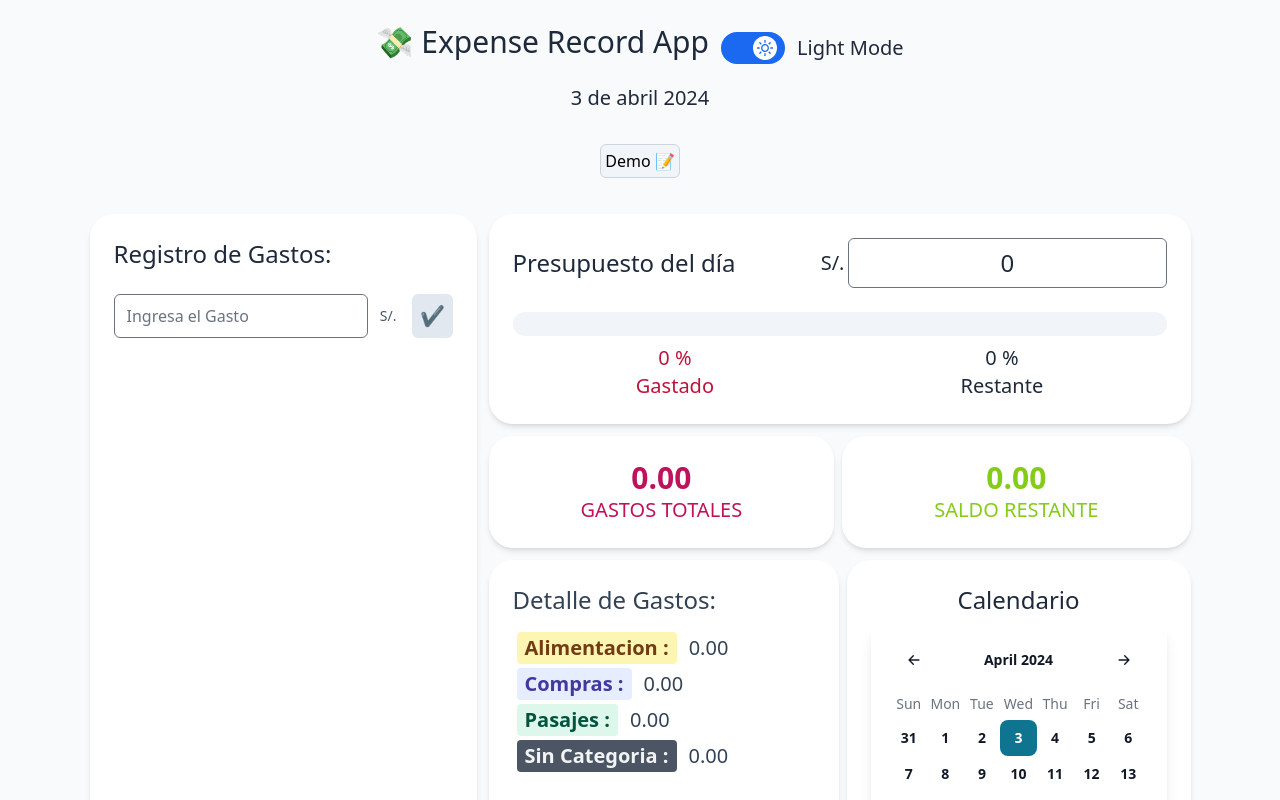
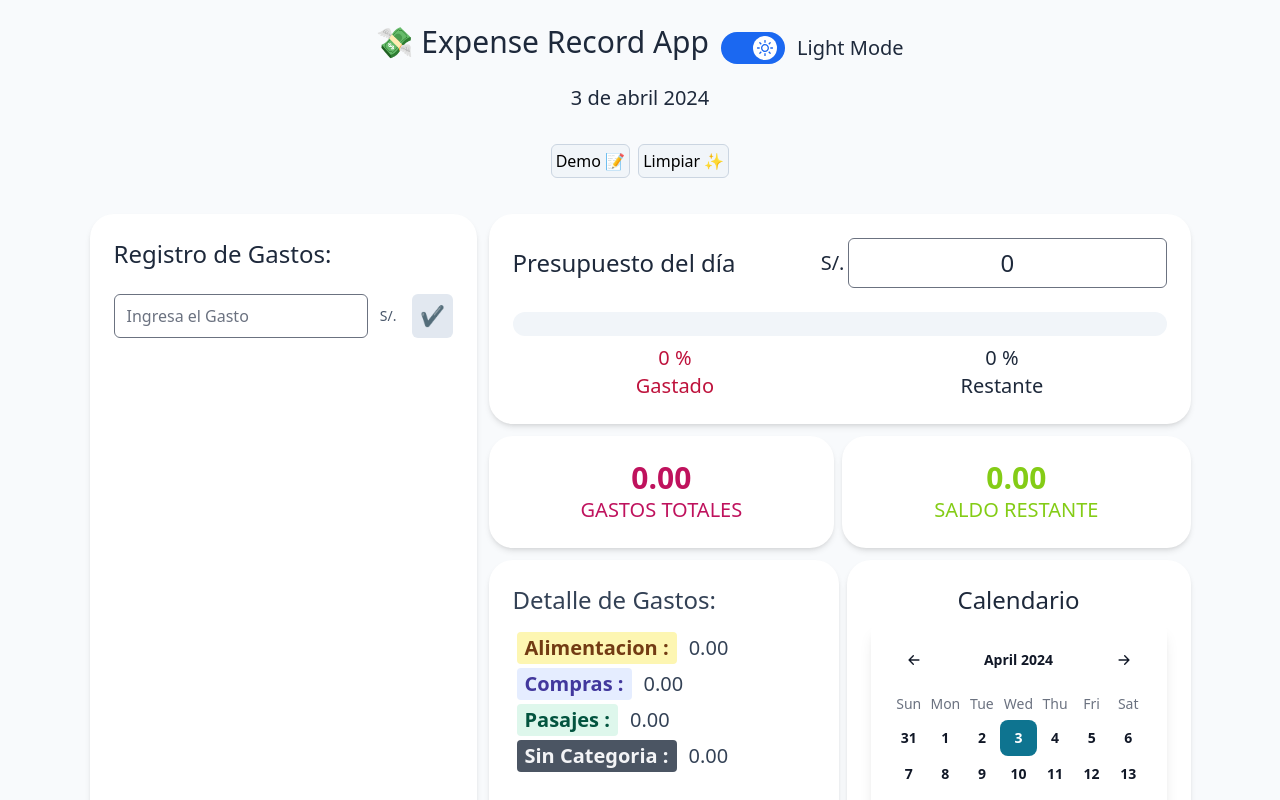
Before and after one commit to nattdev/expense-record-app, a React (Vite) app in the folder client/: page / in a window 1280 px wide. Shown: the top 800 px of the page. Built offline with nearby package versions, Linux system fonts and the light colour scheme.

Commit message:
Add functionality to clean Button

```diff
--- a/client/src/components/ToolsBar.jsx
+++ b/client/src/components/ToolsBar.jsx
@@ -19,6 +19,11 @@ function ToolsBar() {
         setCurrentBudget(2000);
     }
 
+    function cleanHandle() {
+        setExpenses([]);
+        setCurrentBudget(0);
+    }
+
     return (
         <div className="flex flex-col justify-between w-full pb-3 items-center mb-3 p-2 text-base">
             <header className="mb-3">
@@ -28,6 +33,9 @@ function ToolsBar() {
                 <div className="flex items-center">
                     <button className="bg-slate-100 text-black p-1 rounded-md mx-1 border border-slate-300" onClick={demoHandle}>Demo 📝</button>
                 </div>
+                <div className="flex items-center">
+                    <button className="bg-slate-100 text-black p-1 rounded-md mx-1 border border-slate-300" onClick={cleanHandle}>Limpiar ✨</button>
+                </div>
             </div>
         </div>
     );
```
